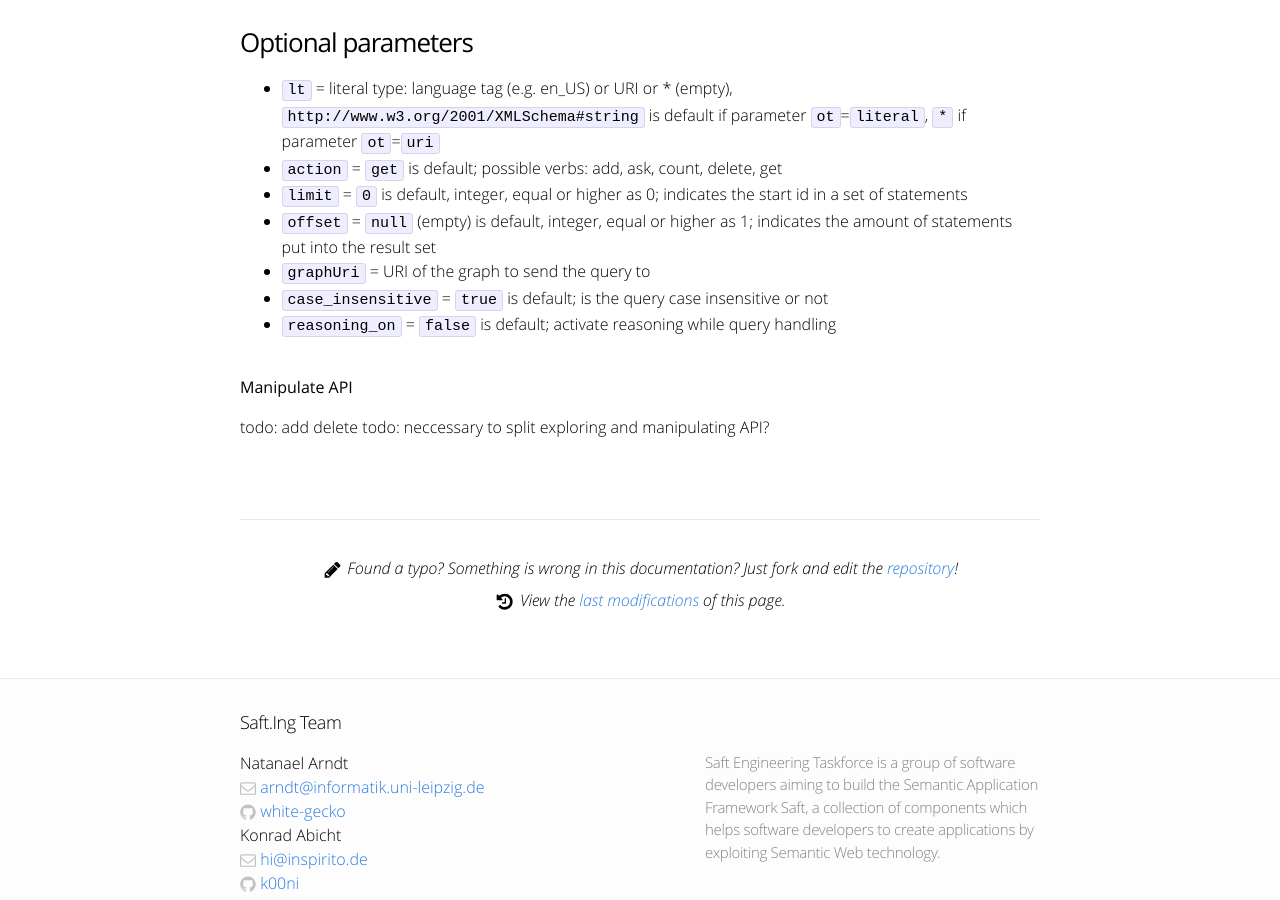
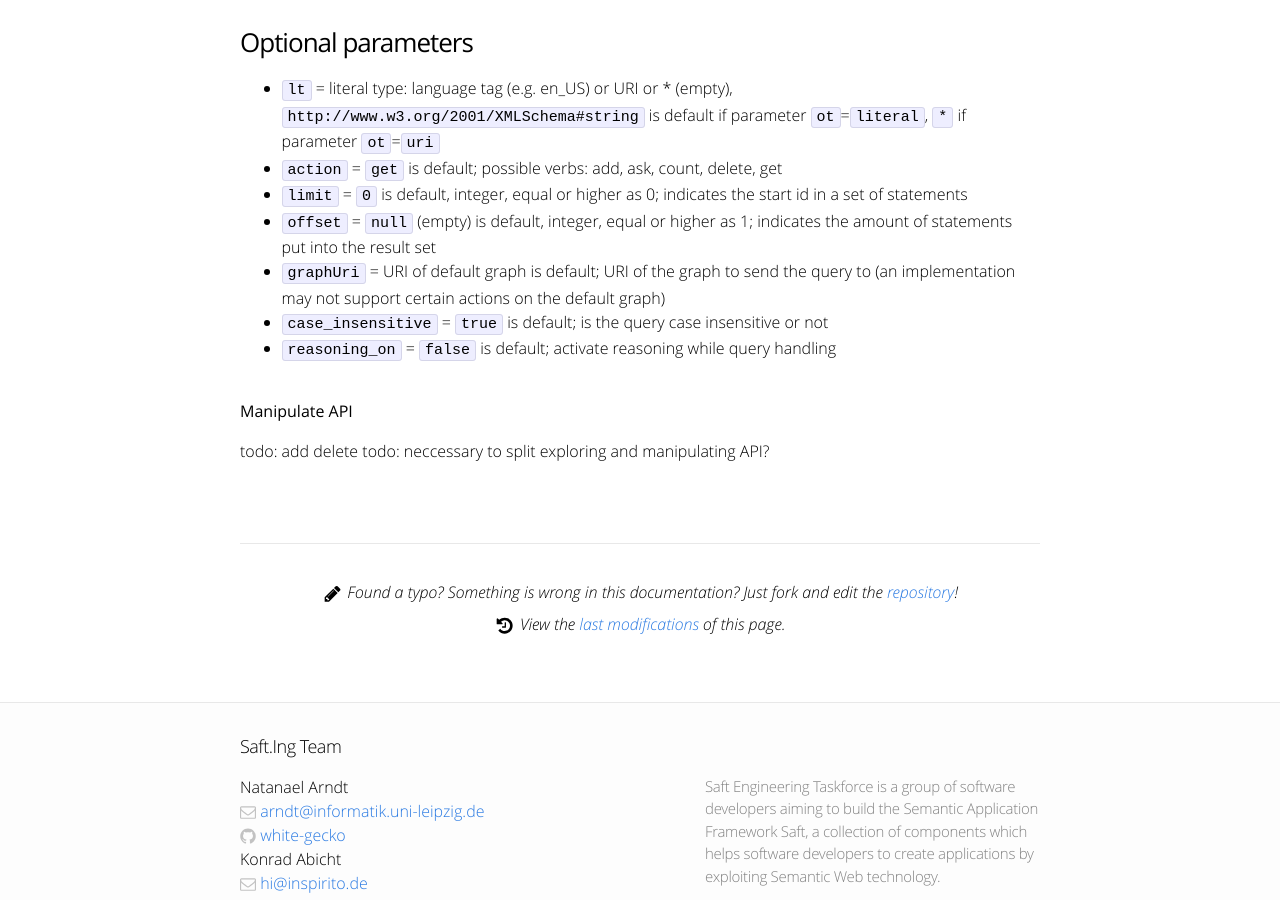
Before and after one commit to SaftIng/safting.github.io, a Jekyll site: the page built from doc/restinterface/triplestore.md, in a window 1280 px wide and 900 px high, scrolled down 1098 px. Built offline with Jekyll 4.4.1, drawn with Linux system fonts in a browser that asks for light colours.

Commit message:
update graphUri description

```diff
--- a/doc/restinterface/triplestore.md
+++ b/doc/restinterface/triplestore.md
@@ -42,7 +42,7 @@ Possible values are overall:
 - `action` = `get` is default; possible verbs: add, ask, count, delete, get
 - `limit` = `0` is default, integer, equal or higher as 0; indicates the start id in a set of statements
 - `offset` = `null` (empty) is default, integer, equal or higher as 1; indicates the amount of statements put into the result set
-- `graphUri` = URI of the graph to send the query to
+- `graphUri` = URI of default graph is default; URI of the graph to send the query to (an implementation may not support certain actions on the default graph)
 - `case_insensitive` = `true` is default; is the query case insensitive or not
 - `reasoning_on` = `false` is default; activate reasoning while query handling
 
```
